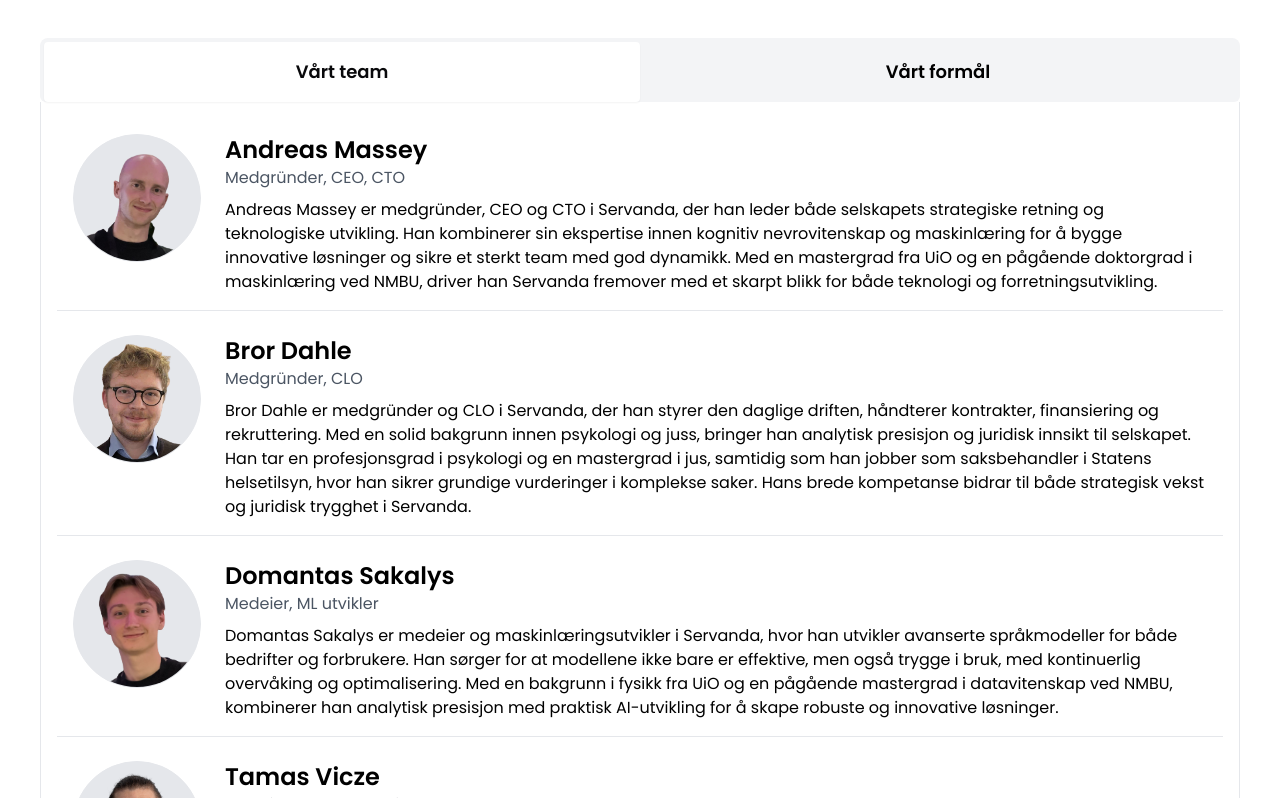
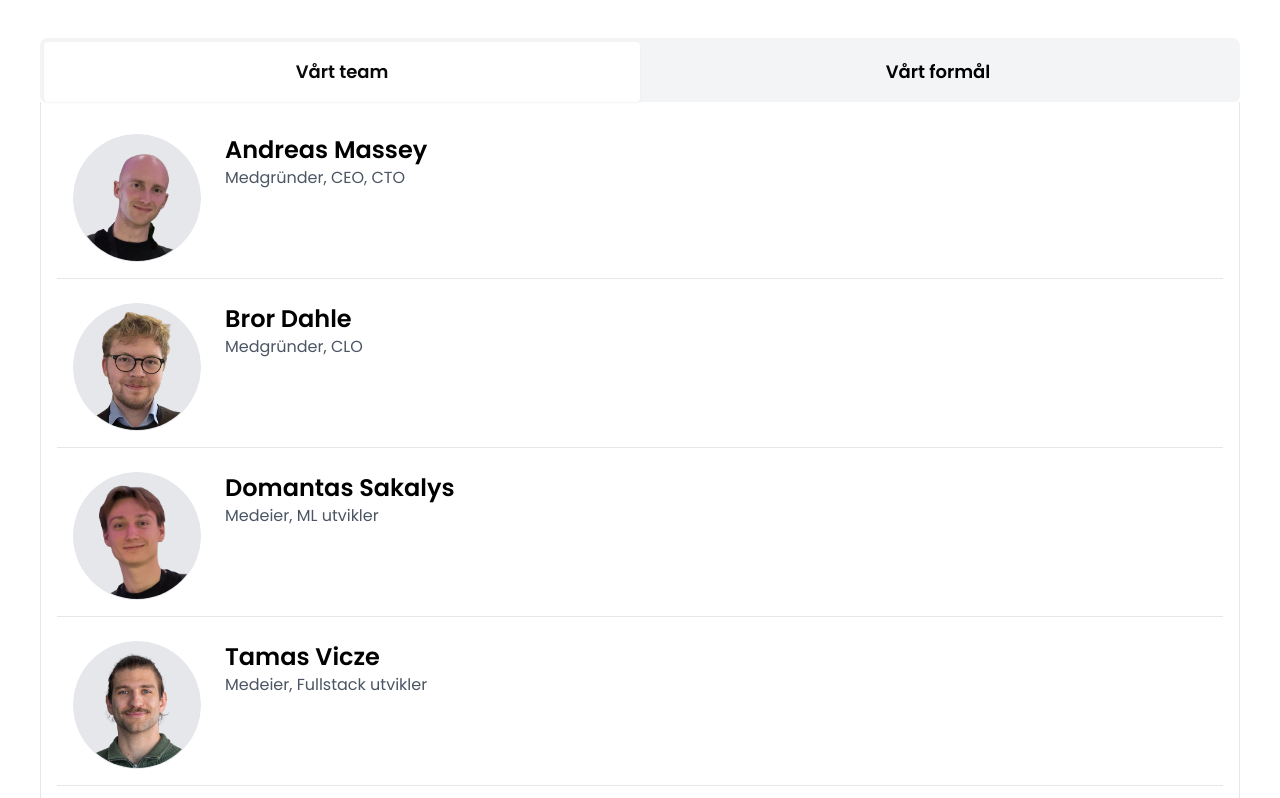
Before and after one commit to tamasvicze/servanda-redesign, a Next.js app: page / in a window 1280 px wide. Shown: the part 3122-3920 px from the top of the page. Built offline with nearby package versions, Linux system fonts and the light colour scheme; no server answers.

Commit message:
fixed team page on mobile

```diff
--- a/app/page.tsx
+++ b/app/page.tsx
@@ -23,7 +23,9 @@ const TeamMemberCard: React.FC<TeamMember> = ({
   description,
   image,
 }) => (
-  <div className="flex flex-row items-start space-x-6 p-4 border-b border-gray-200 last:border-b-0">
+  <div className="flex flex-col md:flex-row items-center md:items-start space-y-4 md:space-y-0 md:space-x-6 p-4 border-b border-gray-200 last:border-b-0">
+    <Collapsible className="w-full md:w-auto">
+      <CollapsibleTrigger className="w-full md:w-auto flex flex-col md:flex-row items-center md:items-start space-y-4 md:space-y-0 md:space-x-6">
         <div className="w-24 h-24 md:w-32 md:h-32 rounded-full overflow-hidden flex-shrink-0 border border-gray-200 bg-gray-200">
           <Image
             src={image}
@@ -40,33 +42,28 @@ const TeamMemberCard: React.FC<TeamMember> = ({
             priority
           />
         </div>
-    <div className="flex-1">
-      {/* Mobile Collapsible View */}
+        <div className="flex-1 w-full text-center md:text-left">
+          {/* Mobile View */}
           <div className="md:hidden">
-        <Collapsible>
-          <CollapsibleTrigger className="w-full text-left">
             <div className="p-0">
               <h3 className="text-2xl font-semibold">{name}</h3>
               <p className="text-base text-gray-600">{role}</p>
             </div>
-          </CollapsibleTrigger>
-          <CollapsibleContent className="p-0 mt-2">
-            <p className="text-base">{description}</p>
-          </CollapsibleContent>
-        </Collapsible>
           </div>
 
-      {/* Desktop/Laptop View */}
+          {/* Desktop View */}
           <div className="hidden md:block">
             <div className="p-0">
               <h3 className="text-2xl font-semibold">{name}</h3>
               <p className="text-base text-gray-600">{role}</p>
             </div>
-        <div className="p-0 mt-2">
-          <p className="text-base">{description}</p>
           </div>
         </div>
-    </div>
+      </CollapsibleTrigger>
+      <CollapsibleContent className="p-0 mt-2 w-full text-left">
+        <p className="text-base">{description}</p>
+      </CollapsibleContent>
+    </Collapsible>
   </div>
 );
 
```
Lines whose indentation alone changed are shown as unchanged.
